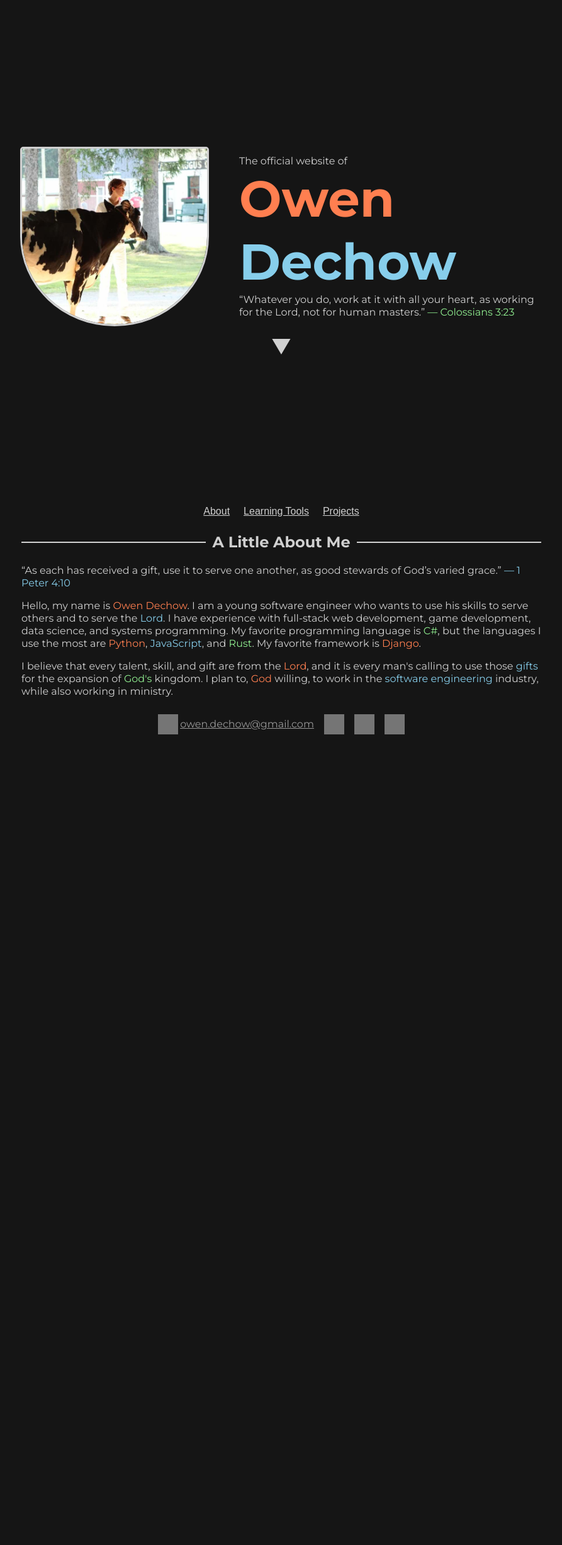
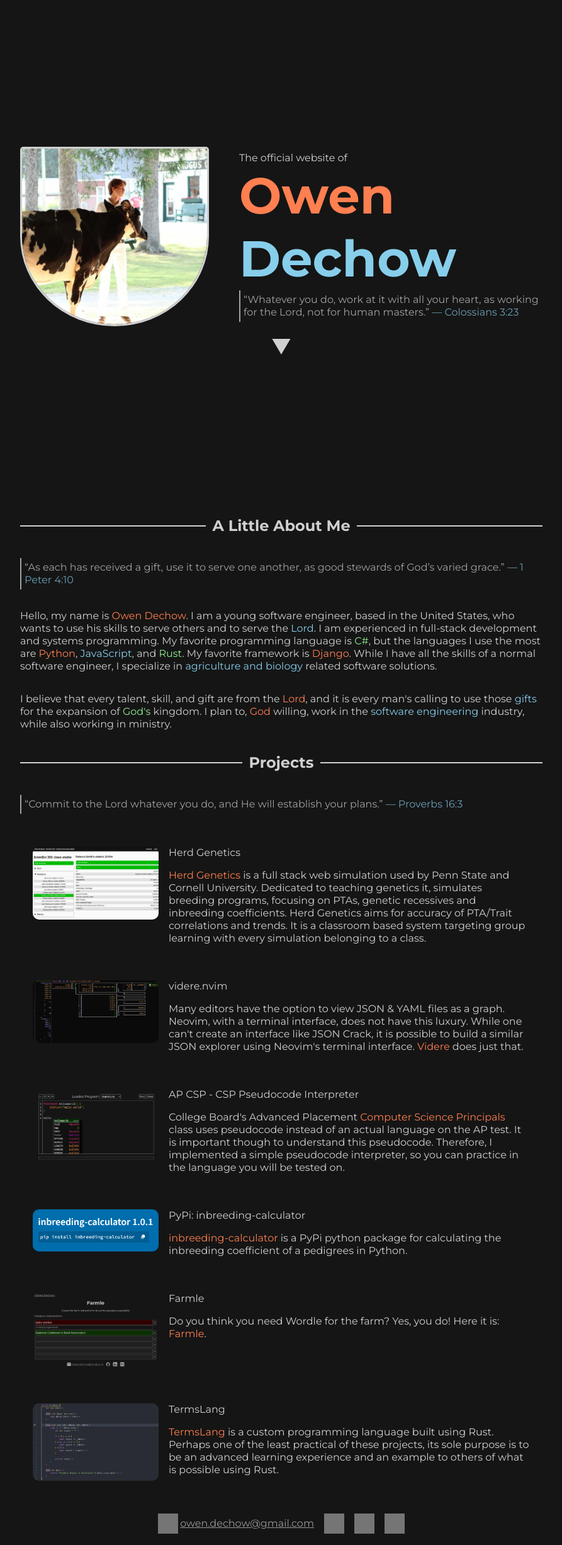
Before and after one commit to Owen-Dechow/portfolio, a Django app: template base/templates/base/homepage.html in a window 1280 px wide. Shown: the part 18-2471 px from the top of the page at 63% size, without its empty margins (193-1086 px from the left). Before the commit the page ends 1184 px from the top, so only its background shows below. Run offline with Django 5.2, Linux system fonts and the light colour scheme; the template is opened without the code that fills it, so the values that code supplies are empty; grey boxes are pictures that could not be loaded.

Commit message:
Update homepage

```diff
--- a/base/static/base/homepage.css
+++ b/base/static/base/homepage.css
@@ -18,6 +18,10 @@ header {
     flex-direction: column;
     align-items: center;
     justify-content: center;
+
+    p {
+       margin: 0;
+    }
 }
 
 header .bottom {
@@ -30,6 +34,11 @@ header .bottom {
         Ubuntu, Cantarell, 'Open Sans', 'Helvetica Neue', sans-serif;
 }
 
+p:has(q) {
+    border-left: 2px solid;
+    padding: 5px;
+    opacity: 0.75;
+}
 
 
 @keyframes scroll-indicator {
@@ -83,33 +92,10 @@ header .top {
     }
 }
 
-.tabs {
-    display: flex;
-    justify-content: center;
-    gap: 1rem;
-
-    button {
-        background-color: unset;
-        font-size: inherit;
-        text-decoration: underline;
-        border: unset;
-
-        &:hover {
-            text-decoration: none;
-            background-color: inherit;
-        }
-    }
-}
-
 section {
     display: grid;
     grid-template-rows: 0fr;
     transition: grid-template-rows .5s;
-
-    .section-content {
-        overflow: hidden;
-        padding: 2px;
-    }
 
     &.show {
         grid-template-rows: 1fr;
--- a/base/templates/base/homepage.html
+++ b/base/templates/base/homepage.html
@@ -25,58 +25,74 @@
                 <span class="color">Owen</span>
                 <span class="color">Dechow</span>
             </h1>
+            <p>
                 <q>Whatever you do, work at it with all your heart, as working for the Lord, not for human masters.</q>
                 <span class="color">— Colossians 3:23</span>
+            </p>
         </div>
     </div>
-    <button class="bottom" onclick="scrollToElement('.tabs')">▼</button>
+    <button class="bottom" onclick="scrollToElement('section')">▼</button>
 {% endblock header %}
 
 {% block content %}
-    <div class="tabs">
-        <button onclick="displaySection('about')">About</button>
-        <button onclick="displaySection('learning')">Learning Tools</button>
-        <button onclick="displaySection('projects')">Projects</button>
-    </div>
-
-    <section id="about" class="show">
-        <div class="section-content">
+    <section>
         <h2>A Little About Me</h2>
         <p>
             <q>As each has received a gift, use it to serve one another, as good stewards of God’s varied grace.</q>
             <span class="color">— 1 Peter 4:10</span>
         </p>
         <p>
-                Hello, my name is <span class="color">Owen Dechow</span>. I am a young software engineer who wants to use
-                his skills to serve others and to serve the <span class="color">Lord</span>. I have experience with full-stack
-                web development, game development, data science, and systems programming. My favorite programming language is
-                <span class="color">C#</span>, but the languages I use the most are <span class="color">Python</span>,
-                <span class="color">JavaScript</span>, and <span class="color">Rust</span>. My favorite framework is
-                <span class="color">Django</span>.
+            Hello, my name is <span class="color">Owen Dechow</span>. I am a young software engineer, based in the United States, who wants to use
+            his skills to serve others and to serve the <span class="color">Lord</span>. I am experienced in full-stack development and systems
+            programming. My favorite programming language is <span class="color">C#</span>, but the languages I use the most are
+            <span class="color">Python</span>, <span class="color">JavaScript</span>, and <span class="color">Rust</span>.
+            My favorite framework is <span class="color">Django</span>. While I have all the skills of a normal software engineer, I specialize
+            in <span class="color">agriculture and biology</span> related software solutions.
         </p>
         <p>
             I believe that every talent, skill, and gift are from the <span class="color">Lord</span>, and it is every man's
             calling to use those <span class="color">gifts</span> for the expansion of <span class="color">God's</span> kingdom.
-                I plan to, <span class="color">God</span> willing, to work in the <span class="color">software engineering</span>
+            I plan to, <span class="color">God</span> willing, work in the <span class="color">software engineering</span>
             industry, while also working in ministry.
         </p>
-        </div>
     </section>
 
-    <section id="learning">
-        <div class="section-content">
-            <h2>Learning Tools</h2>
+    <section>
+        <h2>Projects</h2>
         <p>
-                <q>Blessed are those who find wisdom, those who gain understanding.</q>
-                <span class="color">— Proverbs 3:13</span>
-            </p>
-            <p>
-                One of the greatest blessings <span class="color">God</span> has given me is knowledge. It has allowed me practice
-                software engineering while still in <span class="color">high school</span>. A great benefit software engineering
-                in high school is that you can build the learning tools you wish you had. If your are a student hopefully you
-                find these tools are useful as I did.
+            <q>Commit to the Lord whatever you do, and He will establish your plans.</q>
+            <span class="color">— Proverbs 16:3</span>
         </p>
         <ul>
+            <li>
+                <a href="https://herdgenetics.com" target="_blank">
+                    <img src="{% static "base/herdgenetics.png" %}" alt="Herd Genetics image">
+                    <div>
+                        <span>Herd Genetics</span>
+                        <p>
+                            <span class="color">Herd Genetics</span> is a full stack web simulation used by Penn State and
+                            Cornell University. Dedicated to teaching genetics it, simulates breeding programs, focusing
+                            on PTAs, genetic recessives and inbreeding coefficients. Herd Genetics aims for accuracy of PTA/Trait
+                            correlations and trends. It is a classroom based system targeting group learning with every simulation
+                            belonging to a class.
+                        </p>
+                    </div>
+                </a>
+            </li>
+            <li>
+                <a href="https://github.com/Owen-Dechow/videre.nvim" target="_blank">
+                    <img src="{% static "base/videre.png" %}" alt="Videre Image">
+                    <div>
+                        <span>videre.nvim</span>
+                        <p>
+                            Many editors have the option to view JSON & YAML files as a graph. Neovim, with a terminal interface,
+                            does not have this luxury. While one can't create an interface like JSON Crack, it is possible
+                            to build a similar JSON explorer using Neovim's terminal interface. <span class="color">Videre</span>
+                            does just that.
+                        </p>
+                    </div>
+                </a>
+            </li>
             <li>
                 <a href="/csp" target="_blank">
                     <img src="{% static "base/csp-interpreter.png" %}"
@@ -93,54 +109,16 @@
                 </a>
             </li>
             <li>
-                    <a href="https://github.com/Owen-Dechow/TheSilkRoadGame" target="_blank">
-                        <img src="{% static "base/silkroad-map.webp" %}" alt="Silk Road map image">
+                <a href="https://pypi.org/project/inbreeding-calculator/"
+                   target="_blank">
+                    <img src="{% static "base/inbreeding-calculator.png" %}"
+                         alt="Inbreeding calculator image">
+
                     <div>
-                            <span>AP World Hist. Modern - The Silk Road Game</span>
+                        <span>PyPi: inbreeding-calculator</span>
                         <p>
-                                Trade is an extremely important topic in College Board's Advanced Placement <span class="color">World History</span>
-                                Class. One of the most important trade routes in history was the Silk Road. In an attempt to make history
-                                interesting, I have created a simple Silk Road game.
-                            </p>
-                        </div>
-                    </a>
-                </li>
-            </ul>
-        </div>
-    </section>
-
-    <section id="projects">
-        <div class="section-content">
-            <h2>Projects</h2>
-            <p>
-                <q>Commit to the Lord whatever you do, and He will establish your plans.</q>
-                <span class="color">— Proverbs 16:3</span>
-            </p>
-            <ul>
-                <li>
-                    <a href="https://herdgenetics.com" target="_blank">
-                        <img src="{% static "base/herdgenetics.png" %}" alt="Herd Genetics image">
-                        <div>
-                            <span>Herd Genetics</span>
-                            <p>
-                                <span class="color">Herd Genetics</span> is a full stack web simulation, dedicated to teaching
-                                about animal genetics. It Simulates breeding programs, focusing on PTAs, genetic recessives and
-                                inbreeding coefficients. Herd Genetics aims for accuracy of PTA/Trait correlations and trends.
-                                It is a classroom based system targeting group learning with every simulation belonging to a class.
-                            </p>
-                        </div>
-                    </a>
-                </li>
-                <li>
-                    <a href="https://github.com/Owen-Dechow/videre.nvim" target="_blank">
-                        <img src="{% static "base/videre.png" %}" alt="Videre Image">
-                        <div>
-                            <span>videre.nvim</span>
-                            <p>
-                                Many editors have the option to view JSON & YAML files as a graph. Neovim, with a terminal interface,
-                                does not have this luxury. While one can't create an interface like JSON Crack, it is possible
-                                to build a similar JSON explorer using Neovim's terminal interface. <span class="color">Videre</span>
-                                does just that.
+                            <span class="color">inbreeding-calculator</span> is a PyPi python package for calculating the
+                            inbreeding coefficient of a pedigrees in Python.
                         </p>
                     </div>
                 </a>
@@ -170,7 +148,5 @@
                 </a>
             </li>
         </ul>
-        </div>
     </section>
-
 {% endblock content %}
```
Also changed, not shown: base/static/base/inbreeding-calculator.png (added), 2 other files. Lines whose indentation alone changed are shown as unchanged.
